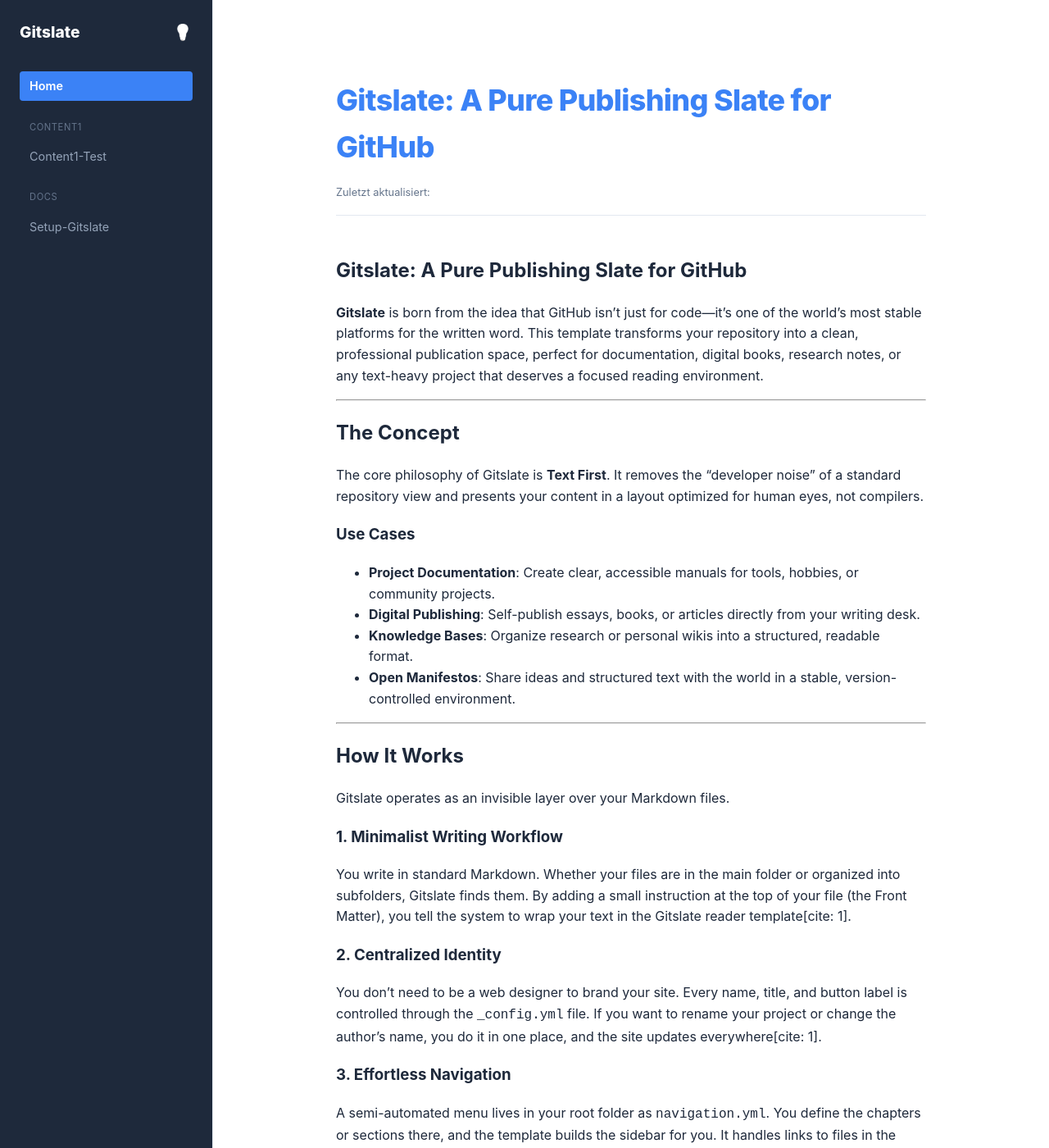
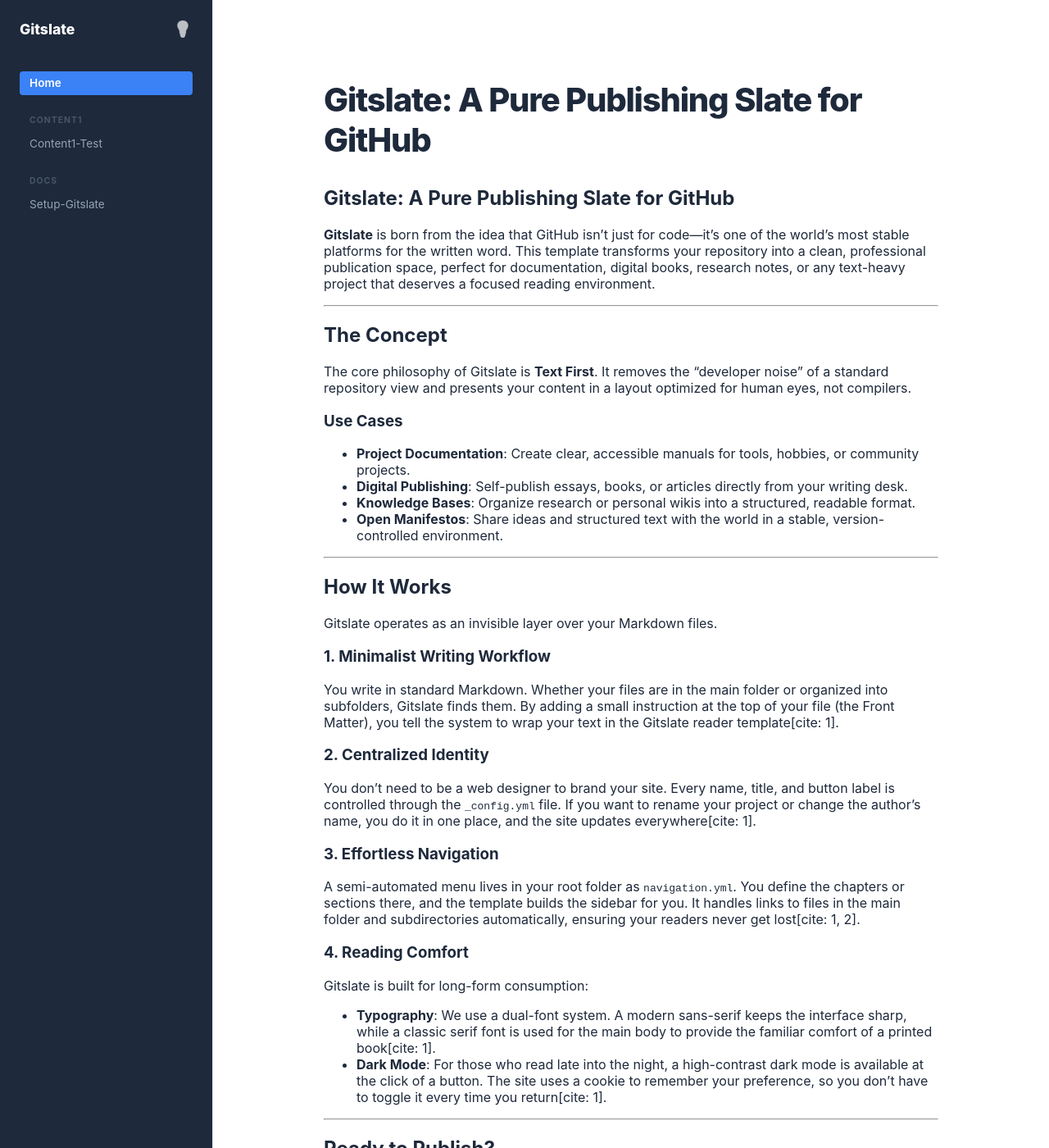
Before and after one commit to texthub/gitslate, a Jekyll site: the page built from index.md, in a window 1280 px wide and 1400 px high. Shown: the whole window at 82% size. Built offline with Jekyll 4.4.1, drawn with Linux system fonts in a browser that asks for light colours; some of the changed text lies outside the part shown.

Commit message:
Update default.html

```diff
--- a/_layouts/default.html
+++ b/_layouts/default.html
@@ -14,7 +14,6 @@
             --accent-color: #3b82f6;
             --border-color: #e2e8f0;
             --sidebar-width: 260px;
-            --font-size-base: 1rem;
         }
 
         [data-theme="dark"] {
@@ -29,13 +28,11 @@
             background-color: var(--bg-color);
             color: var(--text-color);
             font-family: 'Inter', -apple-system, sans-serif;
-            font-size: var(--font-size-base);
-            line-height: 1.6;
             display: flex;
-            transition: background 0.3s;
+            transition: background 0.2s;
         }
 
-        /* --- NAVIGATION --- */
+        /* --- SIDEBAR --- */
         nav {
             position: fixed;
             width: var(--sidebar-width);
@@ -49,53 +46,53 @@
             z-index: 1000;
         }
 
-        .menu-header {
+        .menu-brand {
             color: #ffffff;
             font-weight: 800;
-            font-size: 1.2rem;
-            margin-bottom: 2rem;
+            font-size: 1.1rem;
+            margin-bottom: 2.5rem;
             display: flex;
             align-items: center;
             justify-content: space-between;
         }
 
         .menu-list { list-style: none; padding: 0; margin: 0; }
-        .menu-item { margin-bottom: 0.25rem; }
         .menu-link {
             text-decoration: none;
             color: inherit;
             display: block;
             padding: 0.4rem 0.75rem;
             border-radius: 4px;
-            font-size: 0.9rem;
-            transition: all 0.2s;
+            font-size: 0.85rem;
+            margin-bottom: 2px;
         }
         .menu-link:hover { color: var(--nav-active); background: rgba(255,255,255,0.05); }
         .menu-link.active { color: var(--nav-active); background: var(--accent-color); font-weight: 600; }
 
-        .dir-label {
-            font-size: 0.7rem;
+        .dir-divider {
+            font-size: 0.65rem;
             text-transform: uppercase;
-            letter-spacing: 0.05em;
+            letter-spacing: 0.1em;
             margin: 1.5rem 0 0.5rem 0.75rem;
-            color: #64748b;
+            color: #475569;
+            font-weight: bold;
         }
 
-        /* --- MOBILE HEADER --- */
-        .mobile-top {
-            display: none;
-            position: fixed;
-            top: 0; left: 0; right: 0;
-            height: 50px;
-            background: var(--sidebar-bg);
+        /* --- THEME TOGGLE (SILHOUETTE) --- */
+        #theme-toggle {
+            cursor: pointer;
+            background: none;
+            border: none;
+            font-size: 1.2rem;
+            /* Erzwingt eine einfache zwei-farb-optik für das Emoji */
+            filter: grayscale(1) brightness(2) contrast(10);
+            padding: 0;
             color: white;
-            padding: 0 1rem;
-            align-items: center;
-            justify-content: space-between;
-            z-index: 2000;
+            opacity: 0.7;
         }
+        #theme-toggle:hover { opacity: 1; }
 
-        /* --- CONTENT --- */
+        /* --- MAIN CONTENT --- */
         main {
             flex-grow: 1;
             margin-left: var(--sidebar-width);
@@ -106,67 +103,58 @@
             align-items: center;
         }
 
-        article { width: 100%; max-width: 720px; }
+        article { width: 100%; max-width: 750px; flex-grow: 1; }
 
-        .page-title {
-            font-size: 2.25rem;
+        .entry-title {
+            font-size: 2.5rem;
             font-weight: 800;
-            margin-bottom: 1rem;
-            letter-spacing: -0.02em;
-            color: var(--accent-color);
+            margin-bottom: 2rem;
+            color: var(--text-color);
+            letter-spacing: -0.03em;
         }
 
-        .meta-info {
-            font-size: 0.8rem;
-            color: #64748b;
-            margin-bottom: 3rem;
-            border-bottom: 1px solid var(--border-color);
-            padding-bottom: 1rem;
+        /* --- FOOTER & NAV BUTTONS --- */
+        .site-footer {
+            margin-top: 6rem;
+            width: 100%;
+            max-width: 750px;
         }
 
-        /* --- PREV/NEXT BUTTONS --- */
         .page-nav {
-            margin-top: 5rem;
-            padding-top: 2rem;
-            border-top: 2px solid var(--border-color);
             display: grid;
             grid-template-columns: 1fr 1fr;
             gap: 1rem;
+            margin-bottom: 3rem;
         }
 
         .nav-btn {
             display: flex;
             align-items: center;
-            padding: 0.75rem 1rem;
+            padding: 0.8rem 1rem;
             border: 1px solid var(--border-color);
-            border-radius: 6px;
+            border-radius: 8px;
             text-decoration: none;
             color: var(--text-color);
-            font-size: 0.9rem;
-            background: rgba(0,0,0,0.02);
+            font-size: 0.85rem;
+            background: rgba(0,0,0,0.01);
             transition: all 0.2s;
         }
-        .nav-btn:hover { border-color: var(--accent-color); background: white; box-shadow: 0 4px 6px -1px rgba(0,0,0,0.1); }
-        .nav-btn.next { justify-content: flex-end; text-align: right; }
-        .nav-arrow { font-size: 1.2rem; font-weight: bold; }
+        .nav-btn:hover { border-color: var(--accent-color); background: white; box-shadow: 0 2px 8px rgba(0,0,0,0.05); }
+        .nav-btn.next { justify-content: flex-end; }
+        .nav-arrow { font-size: 1rem; font-weight: bold; }
 
-        /* --- THEME TOGGLE --- */
-        #theme-toggle {
-            cursor: pointer;
-            background: none;
-            border: none;
-            font-size: 1.2rem;
-            filter: grayscale(1) brightness(2); /* Macht das Emoji zweifarbig/weißlich */
-            padding: 0;
-            transition: transform 0.3s;
+        .footer-bottom {
+            border-top: 1px solid var(--border-color);
+            padding: 2rem 0 4rem 0;
+            display: flex;
+            justify-content: space-between;
+            font-size: 0.75rem;
+            color: #64748b;
         }
-        #theme-toggle:hover { transform: rotate(15deg); }
 
         @media (max-width: 1024px) {
-            nav { transform: translateX(-100%); transition: 0.3s; }
-            body.nav-active nav { transform: translateX(0); }
-            main { margin-left: 0; padding-top: 5rem; }
-            .mobile-top { display: flex; }
+            nav { display: none; } /* Mobile Logik hier vereinfacht */
+            main { margin-left: 0; padding: 2rem 1rem; }
         }
     </style>
 </head>
@@ -174,28 +162,20 @@
 
     {% assign all_pages = site.pages | where_exp: "p", "p.nav_order != nil" | sort: "nav_order" %}
 
-    <div class="mobile-top">
-        <button onclick="document.body.classList.toggle('nav-active')" style="background:none; border:none; color:white; font-size:1.5rem;">☰</button>
-        <span>{{ site.title }}</span>
-        <button onclick="toggleTheme()" style="background:none; border:none; font-size:1.2rem;">💡</button>
-    </div>
-
     <nav>
-        <div class="menu-header">
+        <div class="menu-brand">
             <span>{{ site.title }}</span>
             <button id="theme-toggle" onclick="toggleTheme()">💡</button>
         </div>
 
         <ul class="menu-list">
-            {% comment %}
-                Hierarchische Navigation:
-                Wir gruppieren Seiten nach ihrem ersten Verzeichnispfad
-            {% endcomment %}
             {% assign last_dir = "" %}
             {% for p in all_pages %}
-                {% assign current_dir = p.url | split: "/" | slice: 1 | first %}
+                {% assign parts = p.url | split: "/" %}
+                {% assign current_dir = parts[1] %}
+
                 {% if current_dir != last_dir and current_dir != nil %}
-                    <li class="dir-label">{{ current_dir | replace: "-", " " }}</li>
+                    <li class="dir-divider">{{ current_dir | replace: "-", " " }}</li>
                     {% assign last_dir = current_dir %}
                 {% endif %}
 
@@ -210,18 +190,14 @@
 
     <main>
         <article>
-            {% if page.title %}
-                <h1 class="page-title">{{ page.title }}</h1>
-            {% endif %}
-
-            <div class="meta-info">
-                Zuletzt aktualisiert: {{ page.date | date: "%d.%m.%Y" }}
-            </div>
+            <h1 class="entry-title">{{ page.title }}</h1>
 
             <div class="content-body">
                 {{ content }}
             </div>
+        </article>
 
+        <footer class="site-footer">
             <div class="page-nav">
                 {% for item in all_pages %}
                     {% if item.url == page.url %}
@@ -231,32 +207,39 @@
 
                         {% if prev_idx >= 0 %}
                             <a href="{{ all_pages[prev_idx].url | relative_url }}" class="nav-btn">
-                                <span class="nav-arrow" style="margin-right:0.5rem">←</span>
-                                <span>{{ all_pages[prev_idx].menu_title | default: all_pages[prev_idx].title }}</span>
+                                <span class="nav-arrow">←</span>
+                                <span style="margin-left: 0.7rem;">{{ all_pages[prev_idx].menu_title | default: all_pages[prev_idx].title }}</span>
                             </a>
                         {% else %}<div></div>{% endif %}
 
                         {% if next_idx < all_pages.size %}
                             <a href="{{ all_pages[next_idx].url | relative_url }}" class="nav-btn next">
-                                <span>{{ all_pages[next_idx].menu_title | default: all_pages[next_idx].title }}</span>
-                                <span class="nav-arrow" style="margin-left:0.5rem">→</span>
+                                <span style="margin-right: 0.7rem;">{{ all_pages[next_idx].menu_title | default: all_pages[next_idx].title }}</span>
+                                <span class="nav-arrow">→</span>
                             </a>
                         {% endif %}
                     {% endif %}
                 {% endfor %}
             </div>
-        </article>
+
+            <div class="footer-bottom">
+                <div>
+                    <strong>Zuletzt aktualisiert:</strong> {{ page.date | date: "%d.%m.%Y" }}
+                </div>
+                <div>
+                    &copy; {{ site.time | date: "%Y" }} {{ site.author | default: site.title }}
+                </div>
+            </div>
+        </footer>
     </main>
 
     <script>
         function toggleTheme() {
             const body = document.getElementById('body-tag');
-            const current = body.getAttribute('data-theme');
-            const next = current === 'dark' ? 'light' : 'dark';
+            const next = body.getAttribute('data-theme') === 'dark' ? 'light' : 'dark';
             body.setAttribute('data-theme', next);
             localStorage.setItem('theme', next);
         }
-
         const savedTheme = localStorage.getItem('theme') || 'light';
         document.getElementById('body-tag').setAttribute('data-theme', savedTheme);
     </script>
```
